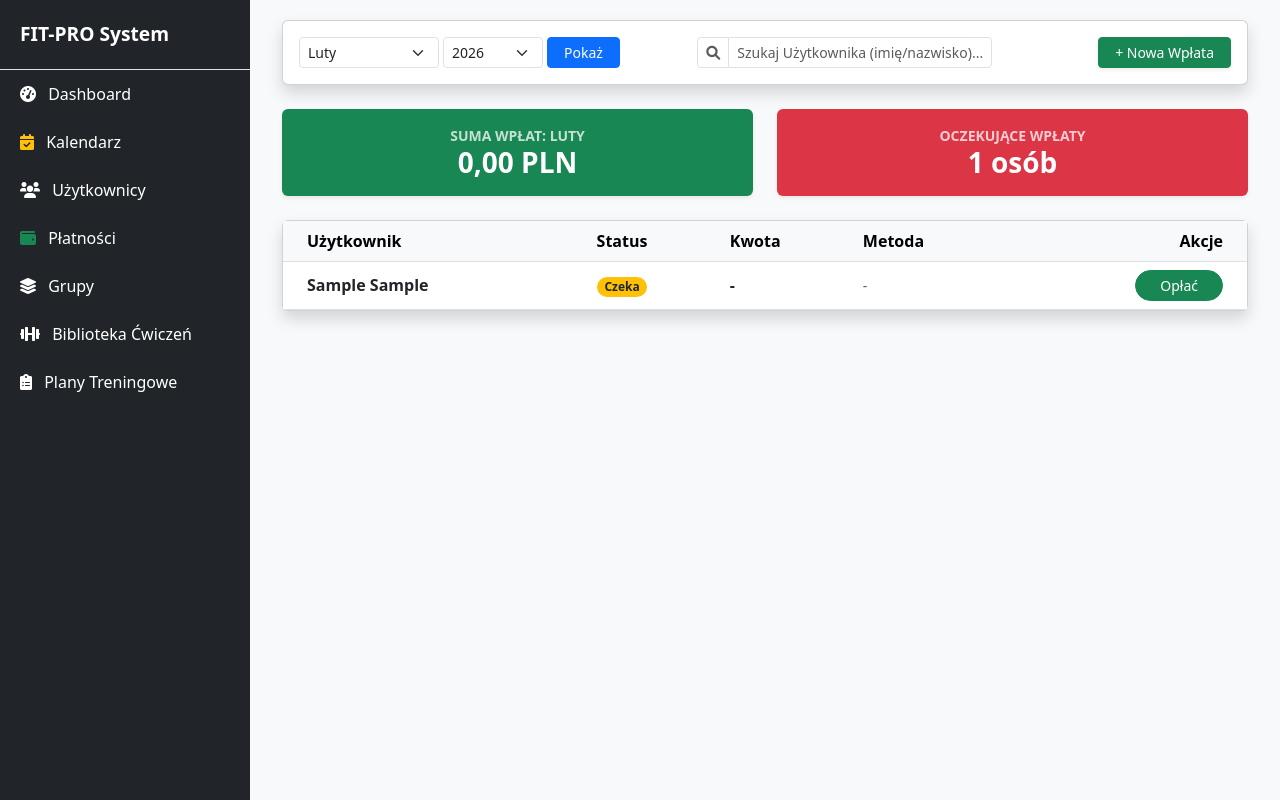
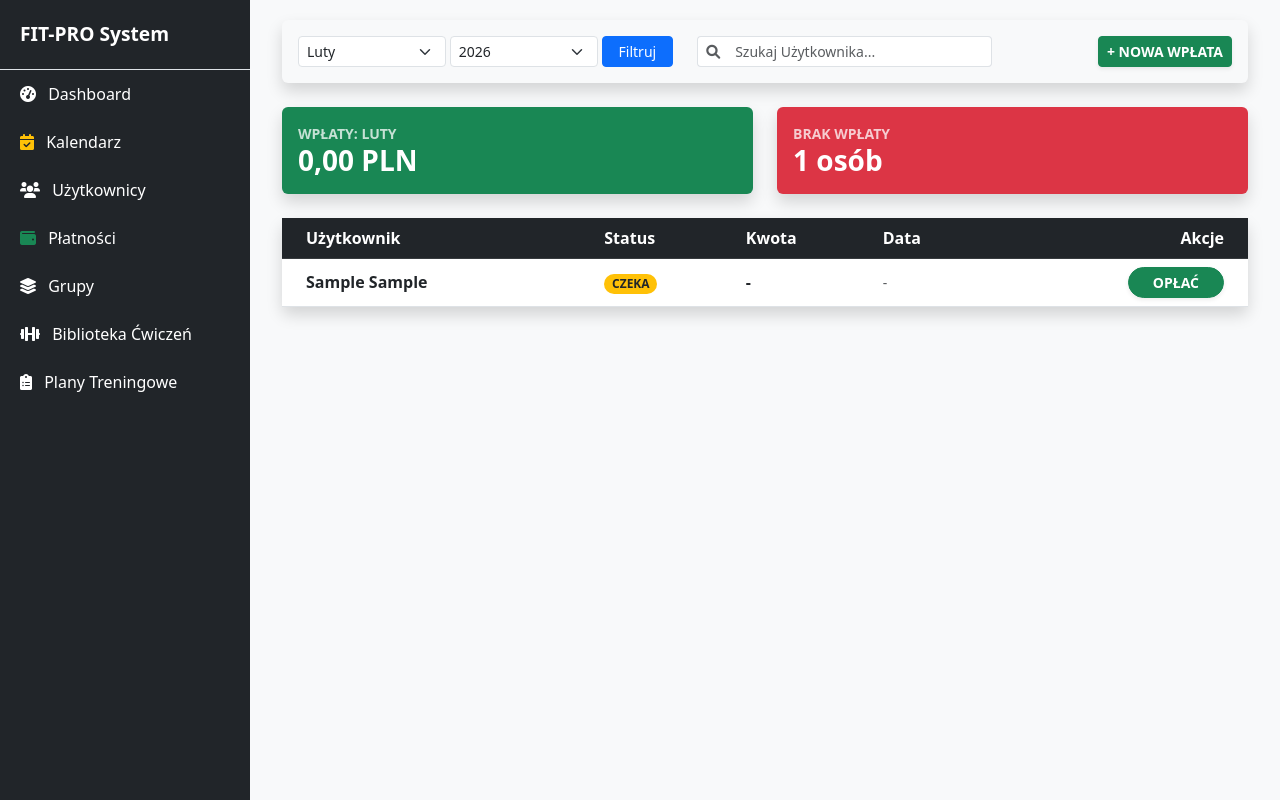
Before and after one commit to silu700/fit, a PHP site: page /payments/list.php in a window 1280 px wide. Run offline with PHP 8.4, Linux system fonts and the light colour scheme; tables that the repository leaves empty or names only in its code hold one stand-in row (values such as "Sample post"); some libraries are stand-ins or nearby versions.

Commit message:
Update list.php

```diff
--- a/payments/list.php
+++ b/payments/list.php
@@ -1,15 +1,12 @@
 <?php
-// Włączamy raportowanie błędów dla pewności
-ini_set('display_errors', 1);
-error_reporting(E_ALL);
-
 $root = dirname(__DIR__);
 require_once $root . '/config/db.php';
 
-// Parametry filtra
+// Parametry filtra daty
 $m = isset($_GET['m']) ? (int)$_GET['m'] : (int)date('n');
 $r = isset($_GET['r']) ? (int)$_GET['r'] : (int)date('Y');
 
+// Pobieranie danych
 $sql = "SELECT u.id, u.imie, u.nazwisko, p.id as payment_id, p.kwota, p.data_wplaty, p.metoda
         FROM fit_users u
         LEFT JOIN fit_payments p ON u.id = p.user_id AND p.miesiac = ? AND p.rok = ?
@@ -35,32 +32,32 @@ include $root . '/includes/sidebar.php';
 ?>
 
 <div class="container-fluid">
-    <div class="card shadow mb-4">
+    <div class="card shadow mb-4 border-0 bg-light">
         <div class="card-body">
             <div class="row align-items-center">
                 <div class="col-md-5">
                     <form class="d-flex align-items-center">
-                        <select name="m" class="form-select form-select-sm me-1" style="width: 140px;">
+                        <select name="m" class="form-select form-select-sm me-1">
                             <?php foreach($miesiace as $num => $name): ?>
                                 <option value="<?= $num ?>" <?= $m == $num ? 'selected' : '' ?>><?= $name ?></option>
                             <?php endforeach; ?>
                         </select>
-                        <select name="r" class="form-select form-select-sm me-1" style="width: 100px;">
+                        <select name="r" class="form-select form-select-sm me-1">
                             <?php foreach($lata as $rok): ?>
                                 <option value="<?= $rok ?>" <?= $rok == $r ? 'selected' : '' ?>><?= $rok ?></option>
                             <?php endforeach; ?>
                         </select>
-                        <button type="submit" class="btn btn-sm btn-primary px-3">Pokaż</button>
+                        <button type="submit" class="btn btn-sm btn-primary px-3">Filtruj</button>
                     </form>
                 </div>
                 <div class="col-md-4">
                     <div class="input-group input-group-sm">
-                        <span class="input-group-text bg-white"><i class="fas fa-search text-muted"></i></span>
-                        <input type="text" id="liveSearch" class="form-control" placeholder="Szukaj Użytkownika (imię/nazwisko)...">
+                        <span class="input-group-text bg-white border-end-0"><i class="fas fa-search text-muted"></i></span>
+                        <input type="text" id="liveSearch" class="form-control border-start-0" placeholder="Szukaj Użytkownika...">
                     </div>
                 </div>
                 <div class="col-md-3 text-end">
-                    <a href="add.php" class="btn btn-sm btn-success shadow-sm px-3">+ Nowa Wpłata</a>
+                    <a href="add.php" class="btn btn-sm btn-success shadow-sm fw-bold">+ NOWA WPŁATA</a>
                 </div>
             </div>
         </div>
@@ -68,29 +65,29 @@ include $root . '/includes/sidebar.php';
 
     <div class="row mb-4">
         <div class="col-md-6">
-            <div class="card bg-success text-white shadow-sm p-3 text-center border-0">
-                <div class="small fw-bold opacity-75 text-uppercase">Suma wpłat: <?= $miesiace[$m] ?></div>
+            <div class="card bg-success text-white shadow p-3 border-0">
+                <div class="small fw-bold opacity-75 text-uppercase">Wpłaty: <?= $miesiace[$m] ?></div>
                 <div class="h3 mb-0 fw-bold"><?= number_format($suma_wplat, 2, ',', ' ') ?> PLN</div>
             </div>
         </div>
         <div class="col-md-6">
-            <div class="card bg-danger text-white shadow-sm p-3 text-center border-0">
-                <div class="small fw-bold opacity-75 text-uppercase">Oczekujące wpłaty</div>
+            <div class="card bg-danger text-white shadow p-3 border-0">
+                <div class="small fw-bold opacity-75 text-uppercase">Brak wpłaty</div>
                 <div class="h3 mb-0 fw-bold"><?= $nieoplacone_count ?> osób</div>
             </div>
         </div>
     </div>
 
-    <div class="card shadow mb-4">
+    <div class="card shadow border-0">
         <div class="card-body p-0">
             <div class="table-responsive">
                 <table class="table table-hover align-middle mb-0" id="paymentsTable">
-                    <thead class="table-light">
+                    <thead class="table-dark">
                         <tr>
                             <th class="ps-4">Użytkownik</th>
                             <th>Status</th>
                             <th>Kwota</th>
-                            <th>Metoda</th>
+                            <th>Data</th>
                             <th class="text-end pe-4">Akcje</th>
                         </tr>
                     </thead>
@@ -104,21 +101,23 @@ include $root . '/includes/sidebar.php';
                             </td>
                             <td>
                                 <span class="badge rounded-pill <?= $l['payment_id'] ? 'bg-success' : 'bg-warning text-dark' ?>">
-                                    <?= $l['payment_id'] ? 'Opłacone' : 'Czeka' ?>
+                                    <?= $l['payment_id'] ? 'OPŁACONE' : 'CZEKA' ?>
                                 </span>
                             </td>
-                            <td class="fw-bold text-dark"><?= $l['payment_id'] ? number_format($l['kwota'], 2, ',', ' ') . ' PLN' : '-' ?></td>
-                            <td class="small text-muted"><?= $l['metoda'] ?? '-' ?></td>
+                            <td class="fw-bold"><?= $l['payment_id'] ? number_format($l['kwota'], 2, ',', ' ') . ' PLN' : '-' ?></td>
+                            <td class="small text-muted"><?= $l['data_wplaty'] ?? '-' ?></td>
                             <td class="text-end pe-4">
                                 <?php if($l['payment_id']): ?>
-                                    <div class="btn-group shadow-sm">
-                                        <a href="edit.php?id=<?= $l['payment_id'] ?>" class="btn btn-sm btn-outline-info" title="Edytuj"><i class="fas fa-edit"></i></a>
-                                        <button type="button" class="btn btn-sm btn-outline-danger delete-payment-btn" data-id="<?= $l['payment_id'] ?>" title="Usuń">
+                                    <div class="btn-group">
+                                        <a href="edit.php?id=<?= $l['payment_id'] ?>" class="btn btn-sm btn-outline-info border-0"><i class="fas fa-edit"></i></a>
+                                        <button type="button"
+                                                class="btn btn-sm btn-outline-danger border-0 btn-modern-delete"
+                                                data-id="<?= $l['payment_id'] ?>">
                                             <i class="fas fa-trash"></i>
                                         </button>
                                     </div>
                                 <?php else: ?>
-                                    <a href="add.php?user_id=<?= $l['id'] ?>" class="btn btn-sm btn-success px-4 rounded-pill">Opłać</a>
+                                    <a href="add.php?user_id=<?= $l['id'] ?>" class="btn btn-sm btn-success px-4 rounded-pill fw-bold shadow-sm">OPŁAĆ</a>
                                 <?php endif; ?>
                             </td>
                         </tr>
@@ -133,18 +132,23 @@ include $root . '/includes/sidebar.php';
 <script src="https://cdn.jsdelivr.net/npm/sweetalert2@11"></script>
 <script>
 document.addEventListener('DOMContentLoaded', function() {
-    // 1. Obsługa nowoczesnego usuwania
-    document.querySelectorAll('.delete-payment-btn').forEach(button => {
-        button.addEventListener('click', function() {
+
+    // 1. OBSŁUGA USUWANIA (TYLKO JEDNO OKNO!)
+    const deleteBtns = document.querySelectorAll('.btn-modern-delete');
+    deleteBtns.forEach(btn => {
+        btn.addEventListener('click', function(e) {
+            e.preventDefault();
+            e.stopPropagation();
+
             const paymentId = this.getAttribute('data-id');
 
             Swal.fire({
-                title: 'Jesteś pewien?',
-                text: "Ta wpłata zostanie trwale usunięta z bazy.",
+                title: 'Potwierdź usunięcie',
+                text: "Czy na pewno chcesz skasować tę wpłatę z historii?",
                 icon: 'warning',
                 showCancelButton: true,
-                confirmButtonColor: '#e74a3b',
-                cancelButtonColor: '#858796',
+                confirmButtonColor: '#d33',
+                cancelButtonColor: '#6c757d',
                 confirmButtonText: 'Tak, usuń!',
                 cancelButtonText: 'Anuluj',
                 reverseButtons: true
@@ -156,23 +160,26 @@ document.addEventListener('DOMContentLoaded', function() {
         });
     });
 
-    // 2. Filtrowanie tabeli na żywo
-    document.getElementById('liveSearch').addEventListener('keyup', function() {
-        let val = this.value.toLowerCase();
-        document.querySelectorAll('.payment-row').forEach(row => {
-            let name = row.querySelector('.user-name-cell').innerText.toLowerCase();
-            row.style.display = name.includes(val) ? '' : 'none';
+    // 2. SZUKAJKA NA ŻYWO
+    const search = document.getElementById('liveSearch');
+    if(search) {
+        search.addEventListener('keyup', function() {
+            let filter = this.value.toLowerCase();
+            document.querySelectorAll('.payment-row').forEach(row => {
+                let name = row.querySelector('.user-name-cell').innerText.toLowerCase();
+                row.style.display = name.includes(filter) ? '' : 'none';
+            });
         });
-    });
+    }
 });
 </script>
 
 <?php
-// Powiadomienia SweetAlert po akcjach
+// 3. POWIADOMIENIA PO PRZEKIEROWANIU
 if(isset($_GET['msg'])) {
-    $msg = $_GET['msg'];
-    $icon = ($msg == 'deleted') ? 'info' : 'success';
-    $title = ($msg == 'deleted') ? 'Usunięto' : 'Zapisano';
+    $m_type = $_GET['msg'];
+    $icon = ($m_type == 'deleted') ? 'info' : 'success';
+    $title = ($m_type == 'deleted') ? 'Usunięto!' : 'Zapisano!';
     echo "<script>Swal.fire({ icon: '$icon', title: '$title', timer: 1500, showConfirmButton: false });</script>";
 }
 ?>
```
